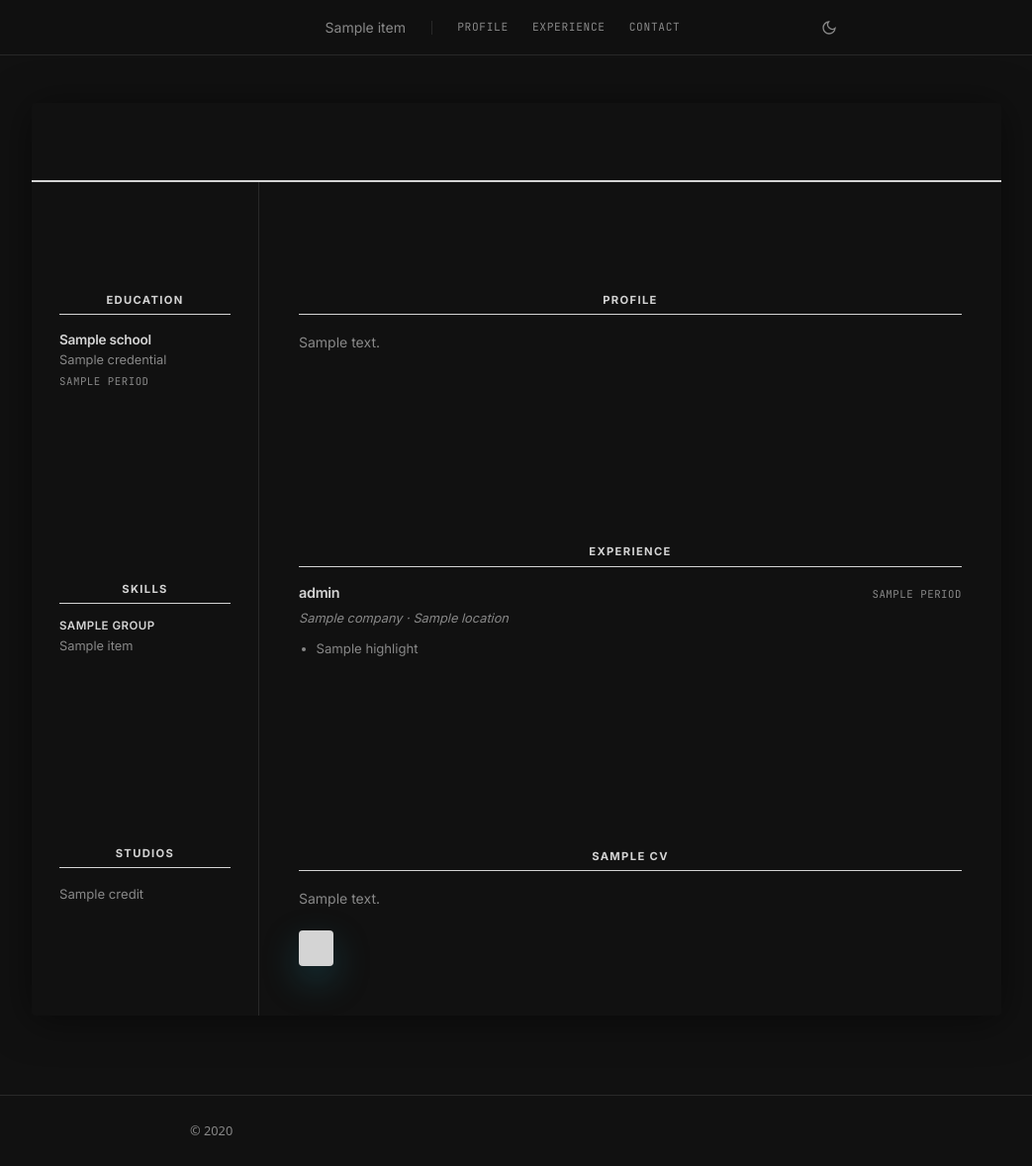
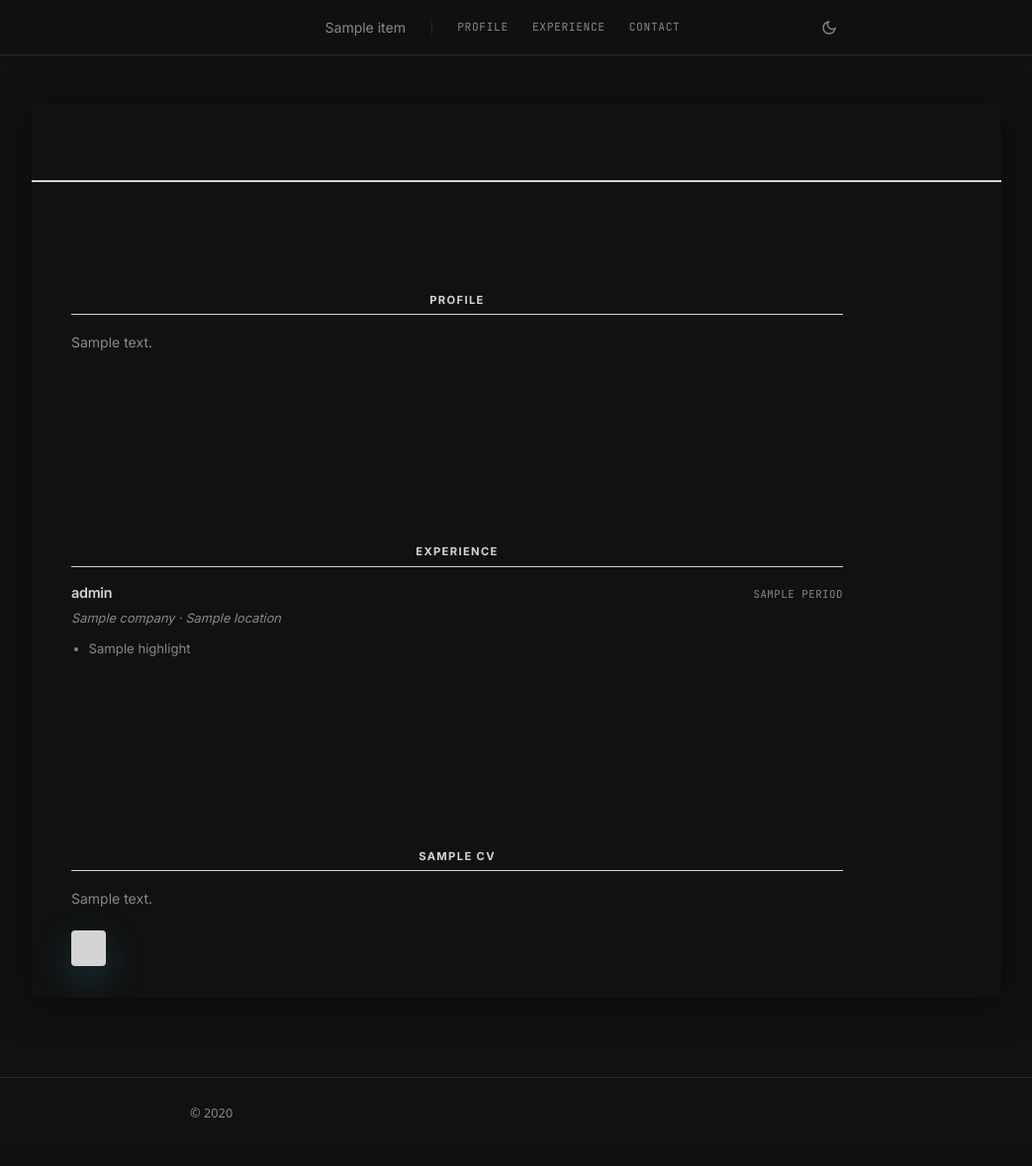
Before and after one commit to Sreyeesh/mentor-site, a Flask app: template templates/landing.html in a window 1280 px wide. Shown: the whole page at 99% size, without its empty margins (118-1161 px from the left). After the commit the page ends 1129 px from the top, so only its background shows below. Run offline with Flask 3, Linux system fonts and the light colour scheme; the template is opened without the code that fills it: most values are stand-ins (such as "Sample title", 1, 10 or a date in 2020).

Commit message:
feat(cv): remove left column (education, skills, studios)

```diff
--- a/static/css/landing.css
+++ b/static/css/landing.css
@@ -109,24 +109,14 @@ html {
     scroll-margin-top: calc(var(--nav-height) + 3.5rem);
 }
 
-/* ── Body: two-column grid ───────────────── */
+/* ── Body ────────────────────────────────── */
 
 .cv-body {
-    display: grid;
-    grid-template-columns: 230px minmax(0, 1fr);
+    padding: 2rem 2.5rem;
 }
 
-/* ── Left column ─────────────────────────── */
-
-.cv-col--left {
-    padding: 2rem 1.75rem;
-    border-right: 1px solid var(--border);
-}
-
-/* ── Right column ────────────────────────── */
-
-.cv-col--right {
-    padding: 2rem 2.5rem;
+.cv-col {
+    max-width: 780px;
 }
 
 /* ── Section ─────────────────────────────── */
@@ -153,72 +143,6 @@ html {
     line-height: 1.4;
 }
 
-/* ── Education ───────────────────────────── */
-
-.edu-entry {
-    margin-bottom: 1.25rem;
-}
-
-.edu-entry:last-child {
-    margin-bottom: 0;
-}
-
-.edu-entry h3 {
-    color: var(--text);
-    font-size: 0.85rem;
-    font-weight: 600;
-    line-height: 1.35;
-}
-
-.edu-entry p {
-    margin-top: 0.15rem;
-    color: var(--text-muted);
-    font-size: 0.8rem;
-    line-height: 1.45;
-}
-
-.edu-entry span {
-    display: block;
-    margin-top: 0.2rem;
-    color: var(--text-muted);
-    font-family: var(--font-mono);
-    font-size: 0.67rem;
-    letter-spacing: 0.05em;
-    text-transform: uppercase;
-}
-
-/* ── Skills ──────────────────────────────── */
-
-.skill-entry {
-    margin-bottom: 1rem;
-}
-
-.skill-entry:last-child {
-    margin-bottom: 0;
-}
-
-.skill-entry h3 {
-    color: var(--text);
-    font-size: 0.72rem;
-    font-weight: 600;
-    letter-spacing: 0.04em;
-    text-transform: uppercase;
-    margin-bottom: 0.2rem;
-}
-
-.skill-entry p {
-    color: var(--text-muted);
-    font-size: 0.8rem;
-    line-height: 1.55;
-}
-
-/* ── Studios ─────────────────────────────── */
-
-.studio-entry {
-    color: var(--text-muted);
-    font-size: 0.82rem;
-    line-height: 1.6;
-}
 
 /* ── Profile ─────────────────────────────── */
 
@@ -360,18 +284,6 @@ html {
     }
 
     .cv-body {
-        grid-template-columns: 1fr;
-    }
-
-    .cv-col--left {
-        order: 2;
-        padding: 1.5rem;
-        border-right: none;
-        border-top: 1px solid var(--border);
-    }
-
-    .cv-col--right {
-        order: 1;
         padding: 1.5rem;
     }
 }
@@ -393,8 +305,7 @@ html {
         padding: 1.25rem 1.1rem;
     }
 
-    .cv-col--left,
-    .cv-col--right {
+    .cv-body {
         padding: 1.25rem 1.1rem;
     }
 
--- a/templates/landing.html
+++ b/templates/landing.html
@@ -41,44 +41,10 @@
         </div>
     </header>
 
-    <!-- ── Body: two columns ── -->
+    <!-- ── Body ── -->
     <div class="cv-body">
 
-        <!-- Left column: Education · Skills · Studios -->
-        <aside class="cv-col cv-col--left">
-
-            <section id="education" class="cv-section" aria-labelledby="edu-label">
-                <h2 id="edu-label" class="cv-label">Education</h2>
-                {% for item in cv.education %}
-                <div class="edu-entry">
-                    <h3>{{ item.school }}</h3>
-                    <p>{{ item.credential }}</p>
-                    <span>{{ item.period }}</span>
-                </div>
-                {% endfor %}
-            </section>
-
-            <section id="skills" class="cv-section" aria-labelledby="skills-label">
-                <h2 id="skills-label" class="cv-label">Skills</h2>
-                {% for group in cv.skills %}
-                <div class="skill-entry">
-                    <h3>{{ group.group }}</h3>
-                    <p>{{ group['items'] | join(', ') }}</p>
-                </div>
-                {% endfor %}
-            </section>
-
-            <section id="studios" class="cv-section" aria-labelledby="studios-label">
-                <h2 id="studios-label" class="cv-label">Studios</h2>
-                {% for credit in cv.credits %}
-                <p class="studio-entry">{{ credit }}</p>
-                {% endfor %}
-            </section>
-
-        </aside>
-
-        <!-- Right column: Profile · Experience · Contact -->
-        <div class="cv-col cv-col--right">
+        <div class="cv-col">
 
             <section id="profile" class="cv-section" aria-labelledby="profile-label">
                 <h2 id="profile-label" class="cv-label">Profile</h2>
```
